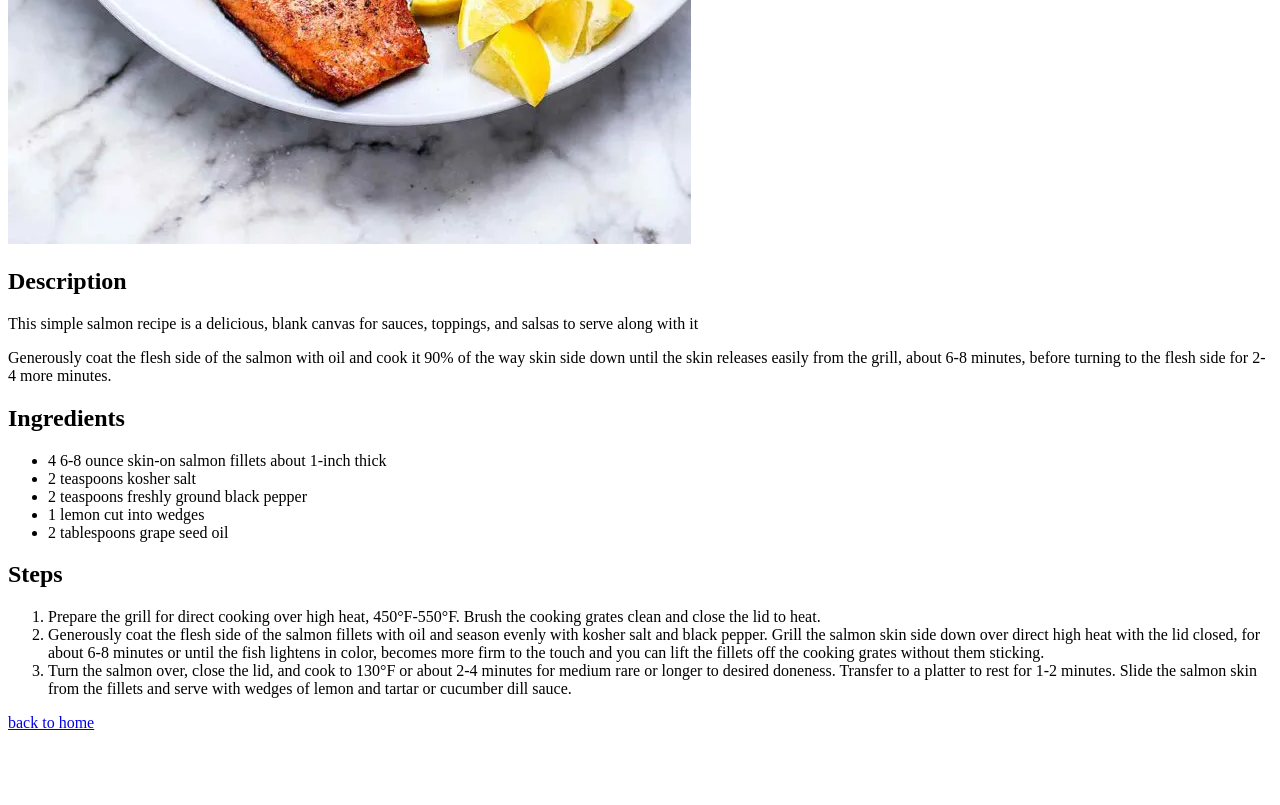
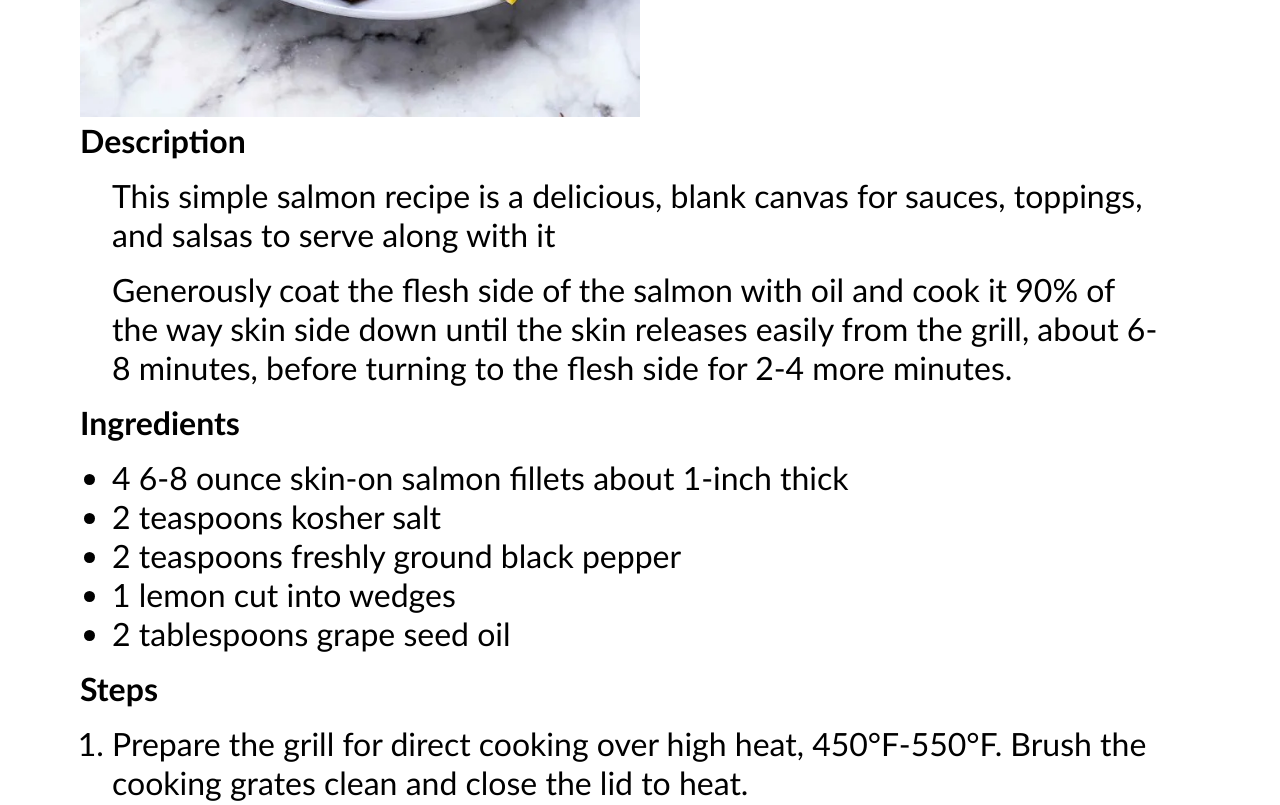
Before and after one commit to ericuxnyc/The-Odin-Project, a plain HTML site: page Foundations/odin-recipes/recipes/grilled-salmon.html in a window 1280 px wide. Shown: the part 860-1665 px from the top of the page. Before the commit the page ends 1600 px from the top, so only its background shows below. Drawn offline with Linux system fonts and the light colour scheme.

Commit message:
👌 IMPROVE: Added CSS to site

```diff
--- /dev/null
+++ b/Foundations/odin-recipes/css/style.css
@@ -0,0 +1,31 @@
+* {
+  margin: 0;
+  padding: 0;
+  box-sizing: border-box;
+  font: size 10px;
+}
+body {
+  margin: 5rem;
+}
+h1 {
+  font-family: "Gill Sans", "Gill Sans MT", Calibri, "Trebuchet MS", sans-serif;
+  font-size: 3rem;
+}
+h2 {
+  font-family: "Gill Sans", "Gill Sans MT", Calibri, "Trebuchet MS", sans-serif;
+  font-size: 2rem;
+}
+a {
+  font-family: "Gill Sans", "Gill Sans MT", Calibri, "Trebuchet MS", sans-serif;
+}
+.ingredients-list,
+.directions,
+.description {
+  font-family: "Gill Sans", "Gill Sans MT", Calibri, "Trebuchet MS", sans-serif;
+  margin: 1rem 2rem;
+  font-size: 2rem;
+}
+img {
+  width: 50%;
+  height: 40%;
+}
--- a/Foundations/odin-recipes/recipes/grilled-salmon.html
+++ b/Foundations/odin-recipes/recipes/grilled-salmon.html
@@ -4,23 +4,24 @@
     <meta charset="UTF-8" />
     <meta http-equiv="X-UA-Compatible" content="IE=edge" />
     <meta name="viewport" content="width=device-width, initial-scale=1.0" />
+    <link rel="stylesheet" href="../css/style.css" />
     <title>Grilled Salmon</title>
   </head>
   <body>
     <h1>Grilled Salmon</h1>
     <img src="../Grilled-Salmon-foodiecrush.com-023-683x1024.jpg.webp" alt="" />
     <h2>Description</h2>
-    <p>
+    <p class="description">
       This simple salmon recipe is a delicious, blank canvas for sauces,
       toppings, and salsas to serve along with it
     </p>
-    <p>
+    <p class="description">
       Generously coat the flesh side of the salmon with oil and cook it 90% of
       the way skin side down until the skin releases easily from the grill,
       about 6-8 minutes, before turning to the flesh side for 2-4 more minutes.
     </p>
     <h2>Ingredients</h2>
-    <ul>
+    <ul class="ingredients-list">
       <li>4 6-8 ounce skin-on salmon fillets about 1-inch thick</li>
       <li>2 teaspoons kosher salt</li>
       <li>2 teaspoons freshly ground black pepper</li>
@@ -28,7 +29,7 @@
       <li>2 tablespoons grape seed oil</li>
     </ul>
     <h2>Steps</h2>
-    <ol>
+    <ol class="directions">
       <li>
         Prepare the grill for direct cooking over high heat, 450°F-550°F. Brush
         the cooking grates clean and close the lid to heat.
```
Also changed, not shown: Foundations/odin-recipes/index.html (+1 -0 lines), Foundations/odin-recipes/recipes/easy-apple-cobbler.html (+5 -4 lines), Foundations/odin-recipes/recipes/quiche.html (+4 -3 lines).
